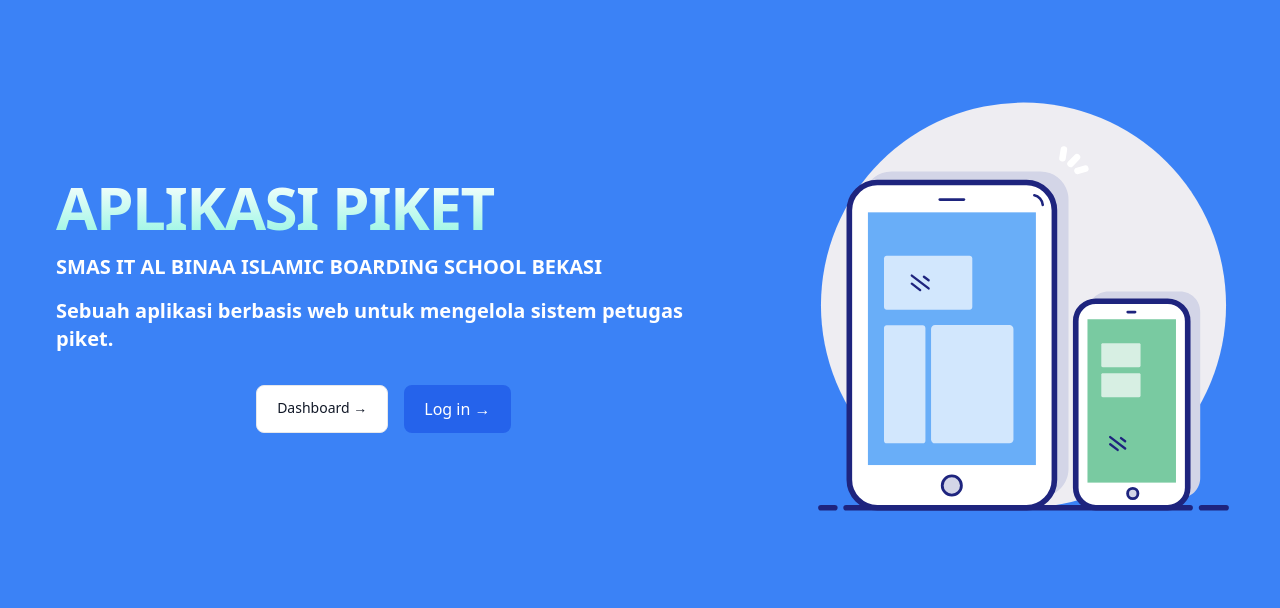
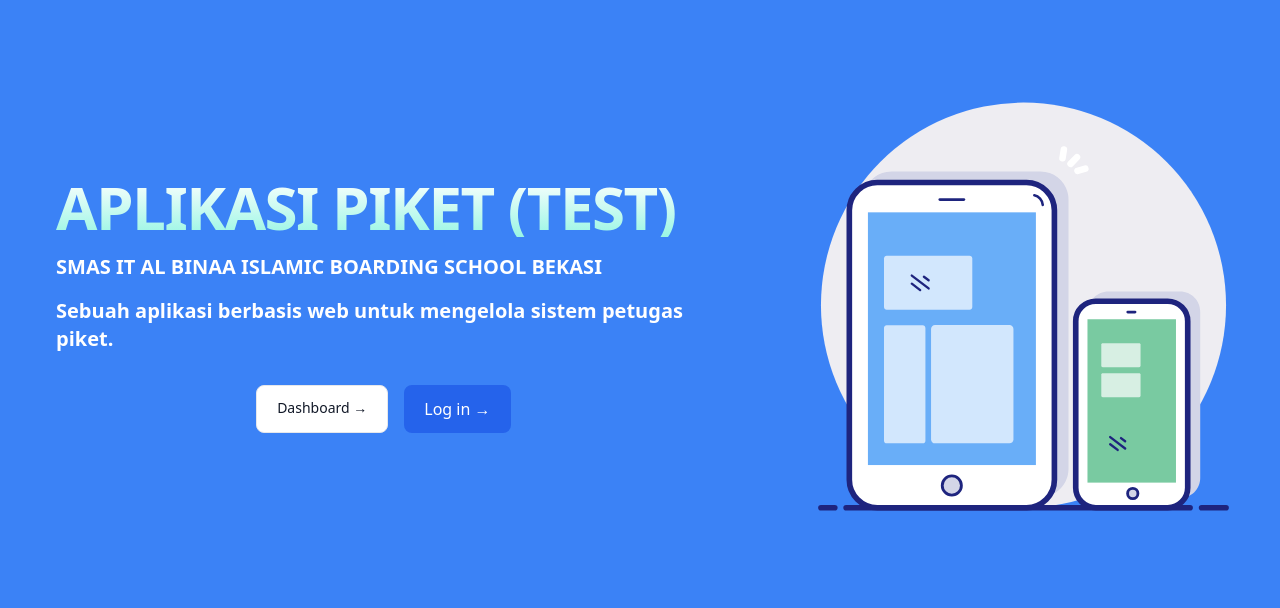
Before and after one commit to azharf99/PiketApp, a Django app: page / in a window 1280 px wide. Shown: the part 64-672 px from the top of the page. Run offline with Django 5.2, Linux system fonts and the light colour scheme.

Commit message:
Test post-commit hook

```diff
--- a/templates/home.html
+++ b/templates/home.html
@@ -160,7 +160,7 @@
       <div class="py-4 px-4 md:text-left text-center lg:py-16 md:w-3/4">
         <h1
           class="mb-4 text-4xl lg:px-10 font-extrabold tracking-tight leading-none bg-clip-text text-transparent bg-gradient-to-b from-white to-teal-200 md:text-5xl lg:text-6xl dark:via-fuchsia-400 dark:to-white">
-          APLIKASI PIKET
+          APLIKASI PIKET (TEST)
         </h1>
         <p class="mb-4 text-lg font-semibold text-white lg:text-xl sm:px-16 lg:px-10 dark:text-gray-300">
           SMAS IT AL BINAA ISLAMIC BOARDING SCHOOL BEKASI
```
Also changed, not shown: 1 other file.
